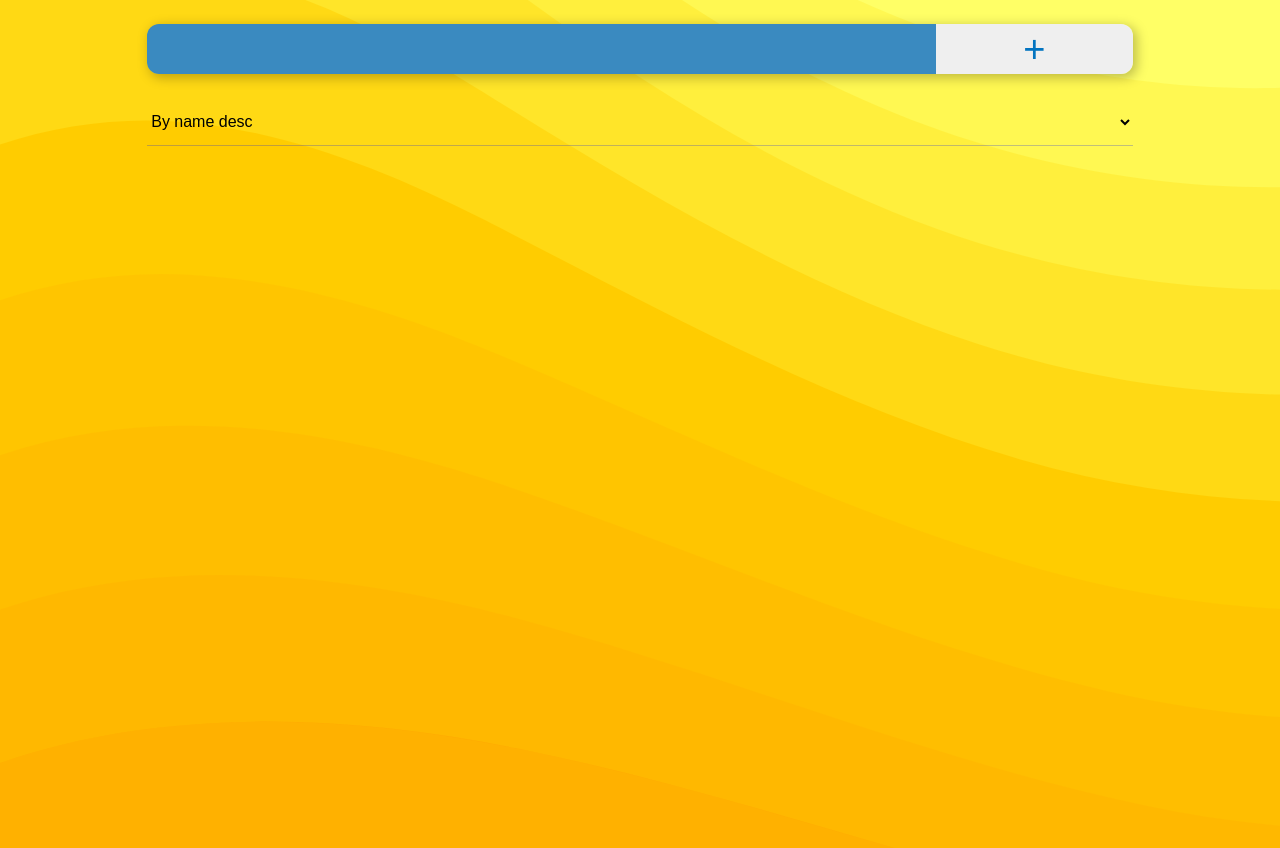
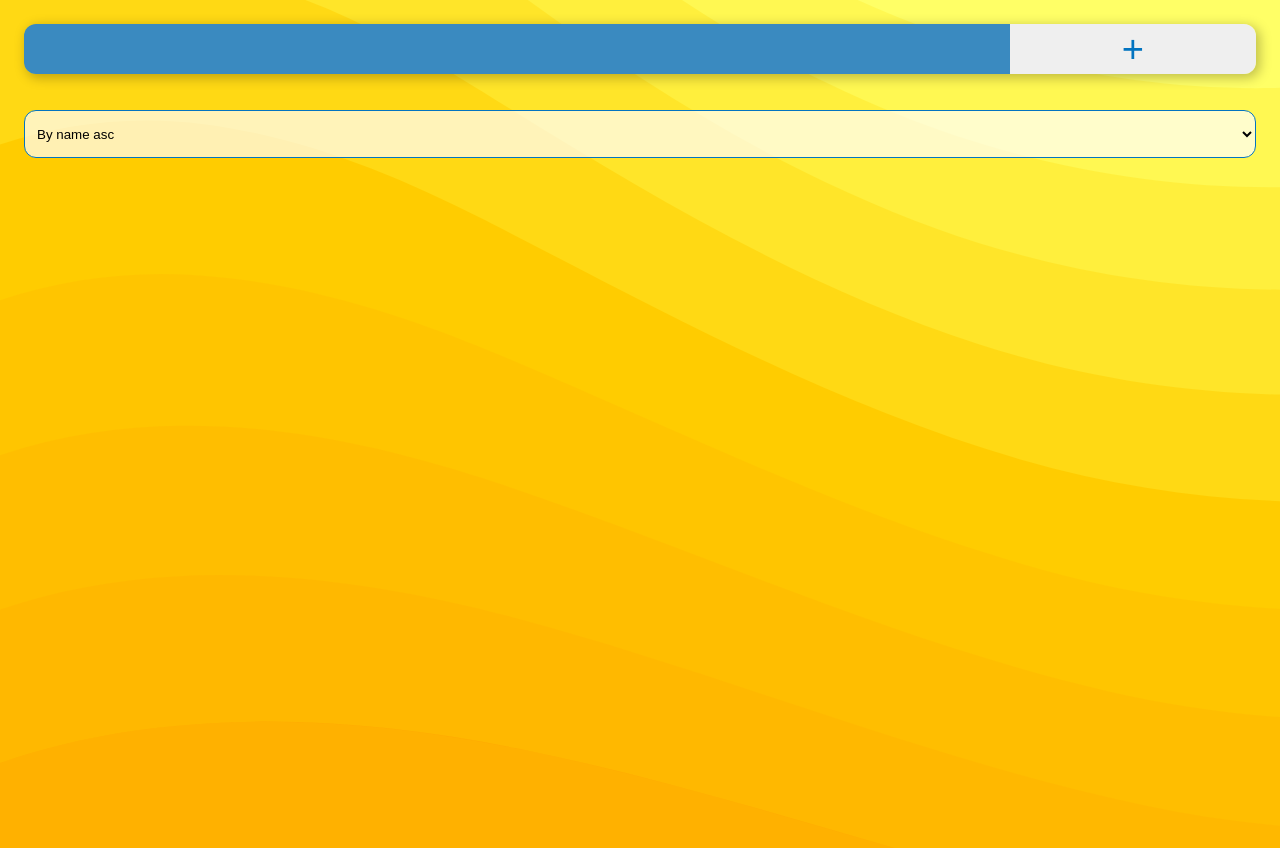
Before and after one commit to ybeliaev/weathermap-app, a React (Create React App) app: page / in a window 1280 px wide. Built offline with nearby package versions, Linux system fonts and the light colour scheme.

Commit message:
fix err in useState CardList + add handler

```diff
--- a/src/App.css
+++ b/src/App.css
@@ -15,7 +15,7 @@
 
 .InputWrap {
   display: flex;
-  width: 80%;
+  width: 100%;
   height: 50px;
   border-radius: 12px;
   margin-bottom: 24px;
@@ -63,20 +63,13 @@
   justify-content: center;
 }
 .Select{
-  position: relative;
-  cursor: pointer;
-  background-color: transparent;
-  border: none;
-  border-bottom: 1px solid #0010F33F;
-  outline: none;
+  background-color: rgba(255,255,255,0.7);
+  width: 100%;
+  margin: 12px;
+  padding: 5px 8px;
+  border: 1px solid #0374c0;
+  border-radius: 12px;
   height: 3rem;
-  line-height: 3rem;
-  font-size: 16px;
-  margin: 0 0 8px 0;
-  padding: 0;
-  display: block;
-  width: 80%;
-  user-select: none;
 }
 
 .Card {
--- a/src/components/CardList/index.js
+++ b/src/components/CardList/index.js
@@ -4,16 +4,25 @@ import {GlobalContext} from "../App";
 
 export const CardList = () => {
     const {state: {citiesList}} = useContext(GlobalContext);
-    const {orderBy, setOrderBy} = useState('asc')
+    const [orderBy, setOrderBy] = useState('asc')
+
+    const handleOnChangeSelect = (e) => {
+        setOrderBy(e.target.value)
+    }
+
+    let sortedCitiesList = citiesList.sort()
+    if(orderBy === 'desc'){
+        sortedCitiesList.reverse()
+    }
     return (
         <>
-            <select className='Select' value={orderBy}>
+            <select className='Select' value={orderBy} onChange={handleOnChangeSelect}>
+                <option value='asc' selected>By name asc</option>
                 <option value='desc'>By name desc</option>
-                <option value='asc'>By name asc</option>
             </select>
             <div className="CardList">
                 {
-                    citiesList.map(city => <Card key={city} city={city}/>)
+                    sortedCitiesList.map(city => <Card key={city} city={city}/>)
                 }
             </div>
         </>
```
